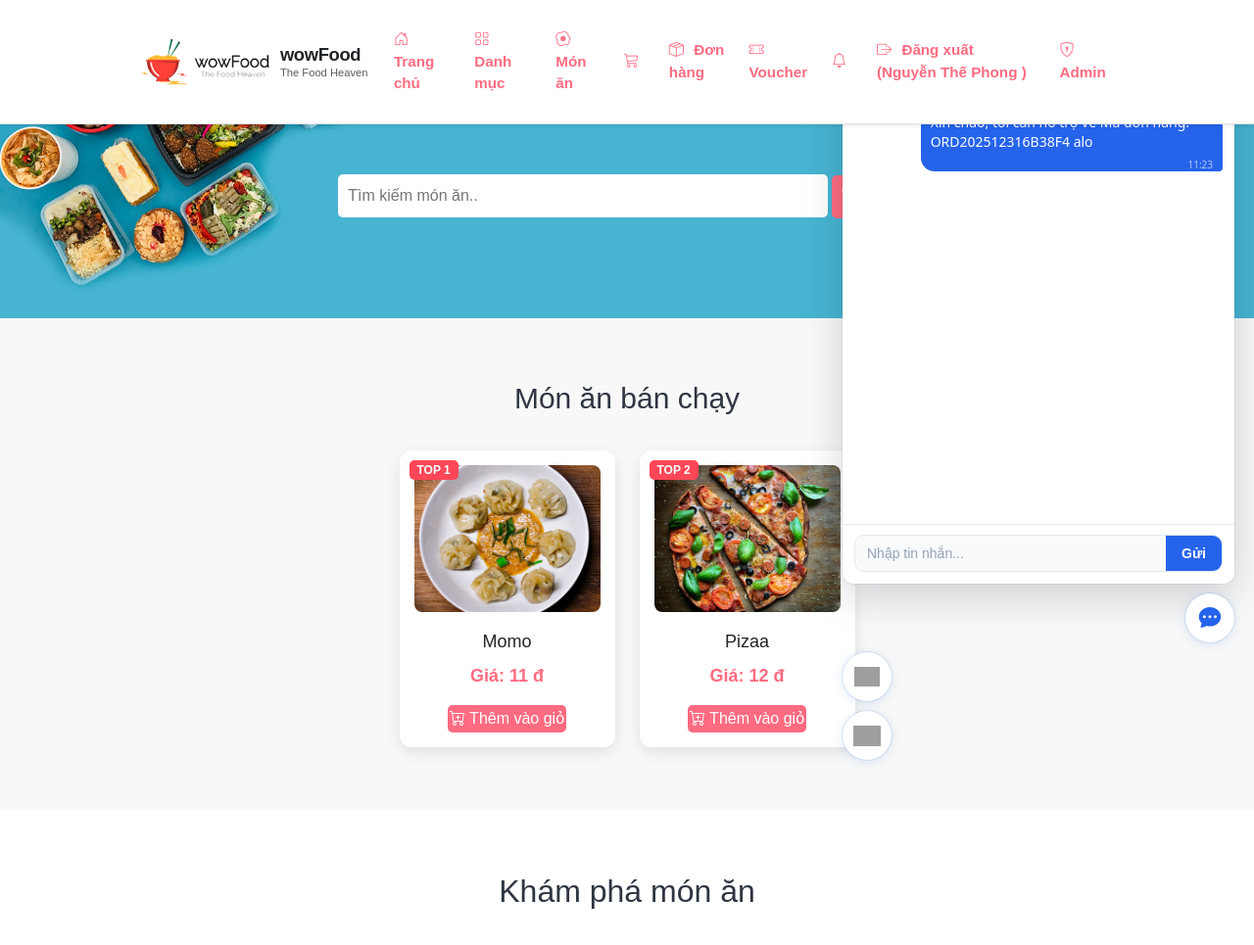
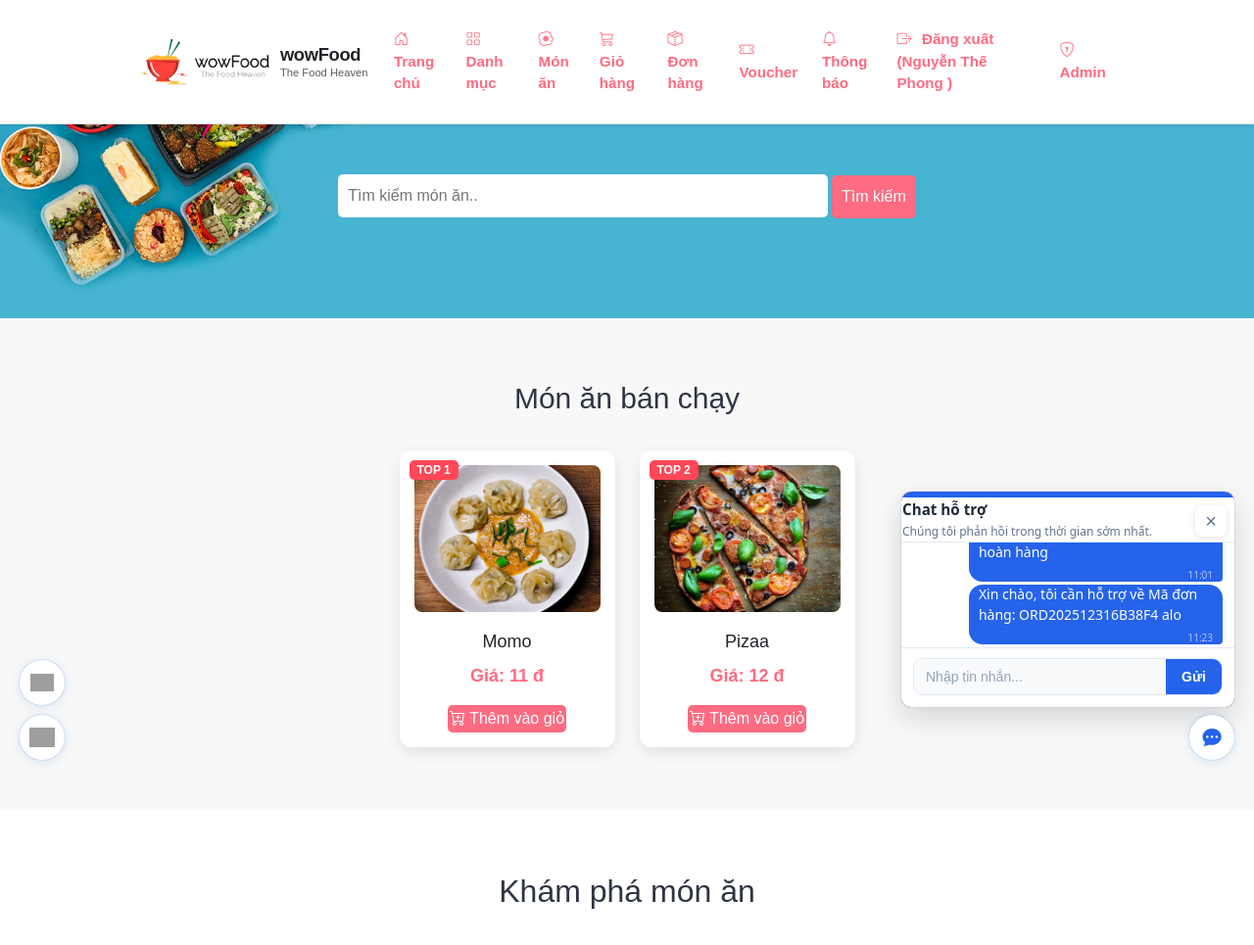
Before and after one commit to hieule210924tb/food-order, a PHP site: page /php/ in a window 1280 px wide, after a click on "Chat với Admin". Shown: the top 965 px of the page at 98% size. Run offline with PHP 8.4, Linux system fonts and the light colour scheme; a user stored in the database is signed in; data comes from the database, SQL or seed files in the repository; data that the repository does not hold is empty; some libraries are stand-ins or nearby versions; grey boxes are pictures that could not be loaded.

Commit message:
Css lại phần chat với admin

```diff
--- a/css/chat-embed.css
+++ b/css/chat-embed.css
@@ -33,7 +33,6 @@ html {
 
 .chat-embed-shell {
     height: 100%;
-    min-height: 100%;
     display: flex;
     flex-direction: column;
     min-height: 0;
@@ -101,6 +100,9 @@ html {
     overflow-y: auto;
     padding: 0px 12px;
     background: #fff;
+    display: flex;
+    flex-direction: column;
+    justify-content: flex-end;
 }
 
 .chat-embed-messages .message {
--- a/css/style.css
+++ b/css/style.css
@@ -582,15 +582,24 @@ footer.footer-adsdigi-style .footer-copyright a:hover {
     text-decoration: underline;
 }
 
-/* Cột nút nổi góc phải (chat + gọi + Zalo) */
+/* Cụm nút nổi */
 .footer-float-stack {
     position: fixed;
-    right: 20px;
     bottom: 24px;
     z-index: 1000;
     display: flex;
     align-items: flex-end;
     gap: 12px;
+}
+
+.footer-float-stack-left {
+    left: 20px !important;
+    right: auto !important;
+}
+
+.footer-float-stack-right {
+    right: 20px !important;
+    left: auto !important;
 }
 
 .footer-float-buttons {
@@ -604,18 +613,17 @@ footer.footer-adsdigi-style .footer-copyright a:hover {
     display: flex;
     flex-direction: column;
     align-items: flex-end;
-    gap: 10px;
+    gap: 8px;
 }
 
 .chat-float-panel {
     position: relative;
-    width: min(100vw - 24px, 400px);
-    height: min(82vh, 640px);
-    max-height: calc(100vh - 72px);
-    min-height: 440px;
-    background: #fff;
-    border-radius: 12px;
-    box-shadow: 0 12px 40px rgba(15, 23, 42, 0.18), 0 0 0 1px rgba(15, 23, 42, 0.06);
+    width: min(100vw - 28px, 340px);
+    max-height: calc(100vh - 88px);
+    min-height: 220px;
+    background: #be1414;
+    border-radius: 10px;
+    box-shadow: 0 10px 28px rgba(15, 23, 42, 0.16), 0 0 0 1px rgba(15, 23, 42, 0.06);
     display: flex;
     flex-direction: column;
     overflow: hidden;
@@ -628,10 +636,11 @@ footer.footer-adsdigi-style .footer-copyright a:hover {
 .chat-float-iframe {
     flex: 1 1 auto;
     width: 100%;
-    min-height: 380px;
+    height: 100%;
+    min-height: 0;
     border: 0;
     background: #fff;
-    border-radius: 12px;
+    border-radius: 10px;
     display: block;
 }
 
@@ -644,7 +653,7 @@ footer.footer-adsdigi-style .footer-copyright a:hover {
 }
 
 .chat-float-toggle-icon {
-    font-size: 1.4rem;
+    font-size: 1.2rem;
     color: #2563eb;
     line-height: 1;
 }
@@ -655,8 +664,8 @@ footer.footer-adsdigi-style .footer-copyright a:hover {
 }
 
 .footer-float-btn {
-    width: 50px;
-    height: 50px;
+    width: 46px;
+    height: 46px;
     border-radius: 50%;
     background: #fff;
     color: #333;
@@ -672,14 +681,14 @@ footer.footer-adsdigi-style .footer-copyright a:hover {
     box-shadow: 0 4px 20px rgba(0, 98, 204, 0.22), 0 0 0 2px rgba(0, 98, 204, 0.2);
 }
 .footer-float-btn-icon {
-    width: 26px;
-    height: 26px;
+    width: 24px;
+    height: 24px;
     object-fit: contain;
     display: block;
 }
 .footer-float-btn-icon-zalo {
-    width: 28px;
-    height: 28px;
+    width: 26px;
+    height: 26px;
 }
 .footer-float-icon {
     font-size: 1.35rem;
@@ -704,12 +713,24 @@ footer.footer-adsdigi-style .footer-copyright a:hover {
         max-width: 100%;
     }
     .footer-float-stack {
-        right: 12px;
         bottom: 16px;
     }
+    .footer-float-stack-left {
+        left: 12px !important;
+        right: auto !important;
+    }
+    .footer-float-stack-right {
+        right: 12px !important;
+        left: auto !important;
+    }
     .footer-float-btn {
-        width: 46px;
-        height: 46px;
+        width: 42px;
+        height: 42px;
+    }
+    .chat-float-panel {
+        width: min(100vw - 16px, 300px);
+        height: min(42vh, 300px);
+        min-height: 200px;
     }
 }
 
--- a/partials-front/chat-float-widget.php
+++ b/partials-front/chat-float-widget.php
@@ -4,7 +4,7 @@ $chat_embed_url = htmlspecialchars(SITEURL . 'user/chat-embed.php', ENT_QUOTES,
 ?>
 <div class="chat-float-widget" id="wowChatFloatRoot">
     <div class="chat-float-panel" id="wowChatFloatPanel" hidden>
-        <iframe class="chat-float-iframe" height="350px" id="wowChatFloatIframe" title="Chat WowFood" data-src="<?php echo $chat_embed_url; ?>"></iframe>
+        <iframe class="chat-float-iframe" id="wowChatFloatIframe" title="Chat WowFood" data-src="<?php echo $chat_embed_url; ?>"></iframe>
     </div>
     <button type="button" class="footer-float-btn chat-float-toggle" id="wowChatFloatToggle"
         aria-expanded="false" aria-controls="wowChatFloatPanel" title="Chat với Admin">
--- a/partials-front/footer.php
+++ b/partials-front/footer.php
@@ -60,17 +60,19 @@ $baseUrl = SITEURL;
     </div>
 </footer>
 
-<!-- Nút nổi góc phải: Chat (khi đã đăng nhập) + Gọi + Zalo -->
-<div class="footer-float-stack">
+<!-- Nút nổi bên trái: Gọi + Zalo -->
+<div class="footer-float-stack footer-float-stack-left" style="left:20px; right:auto; bottom:24px;">
     <div class="footer-float-buttons">
-    <?php
-    if (isset($_SESSION['user_id']) && (int) $_SESSION['user_id'] > 0) {
-        include __DIR__ . '/chat-float-widget.php';
-    }
-    ?>
-    <a href="tel:0983224809" class="footer-float-btn" title="Gọi điện" aria-label="Gọi điện"><img src="https://img.icons8.com/fluent/48/0062cc/phone.png" alt="Gọi điện" class="footer-float-btn-icon"/></a>
-    <a href="https://zalo.me/0983224809" target="_blank" rel="noopener" class="footer-float-btn" title="Zalo" aria-label="Zalo"><img src="https://img.icons8.com/color/48/000000/zalo.png" alt="Zalo" class="footer-float-btn-icon footer-float-btn-icon-zalo"/></a>
+        <a href="tel:0983224809" class="footer-float-btn" title="Gọi điện" aria-label="Gọi điện"><img src="https://img.icons8.com/fluent/48/0062cc/phone.png" alt="Gọi điện" class="footer-float-btn-icon"/></a>
+        <a href="https://zalo.me/0983224809" target="_blank" rel="noopener" class="footer-float-btn" title="Zalo" aria-label="Zalo"><img src="https://img.icons8.com/color/48/000000/zalo.png" alt="Zalo" class="footer-float-btn-icon footer-float-btn-icon-zalo"/></a>
     </div>
 </div>
+
+<!-- Nút nổi bên phải: Chat (khi đã đăng nhập) -->
+<?php if (isset($_SESSION['user_id']) && (int) $_SESSION['user_id'] > 0): ?>
+<div class="footer-float-stack footer-float-stack-right" style="right:20px; left:auto; bottom:24px;">
+    <?php include __DIR__ . '/chat-float-widget.php'; ?>
+</div>
+<?php endif; ?>
 </body>
 </html>
--- a/partials-front/menu.php
+++ b/partials-front/menu.php
@@ -55,7 +55,7 @@ $nav_show_admin_link = !isset($_SESSION['user']) || isset($_SESSION['admin_id'])
                     </li>
                     <li class="nav-item">
                         <a class="nav-link position-relative" href="<?php echo SITEURL; ?>user/cart.php">
-                            <i class="bi bi-cart3"></i>
+                            <i class="bi bi-cart3"></i> Giỏ hàng
                             <span id="cartBadge" class="chat-badge" style="display: none;">0</span>
                         </a>
                     </li>
@@ -69,7 +69,7 @@ $nav_show_admin_link = !isset($_SESSION['user']) || isset($_SESSION['admin_id'])
                     </li>
                     <li class="nav-item">
                         <a class="nav-link position-relative" href="<?php echo SITEURL; ?>user/notifications.php">
-                            <i class="bi bi-bell"></i>
+                            <i class="bi bi-bell"></i> Thông báo
                             <span id="orderNotifBadge" class="chat-badge" style="display: none;">0</span>
                         </a>
                     </li>
--- a/user/chat-embed.php
+++ b/user/chat-embed.php
@@ -33,7 +33,8 @@ $surl = htmlspecialchars(SITEURL, ENT_QUOTES, 'UTF-8');
     <meta charset="UTF-8">
     <meta name="viewport" content="width=device-width, initial-scale=1.0">
     <title>Chat - WowFood</title>
-    <link rel="stylesheet" href="<?php echo $surl; ?>css/chat-embed.css">
+
+    <link rel="stylesheet" href="<?php echo $surl; ?>css/chat-embed.css?ver=<?php echo rand(); ?>"/>
 </head>
 <body class="chat-embed-page">
 <div class="chat-embed-shell">
```
